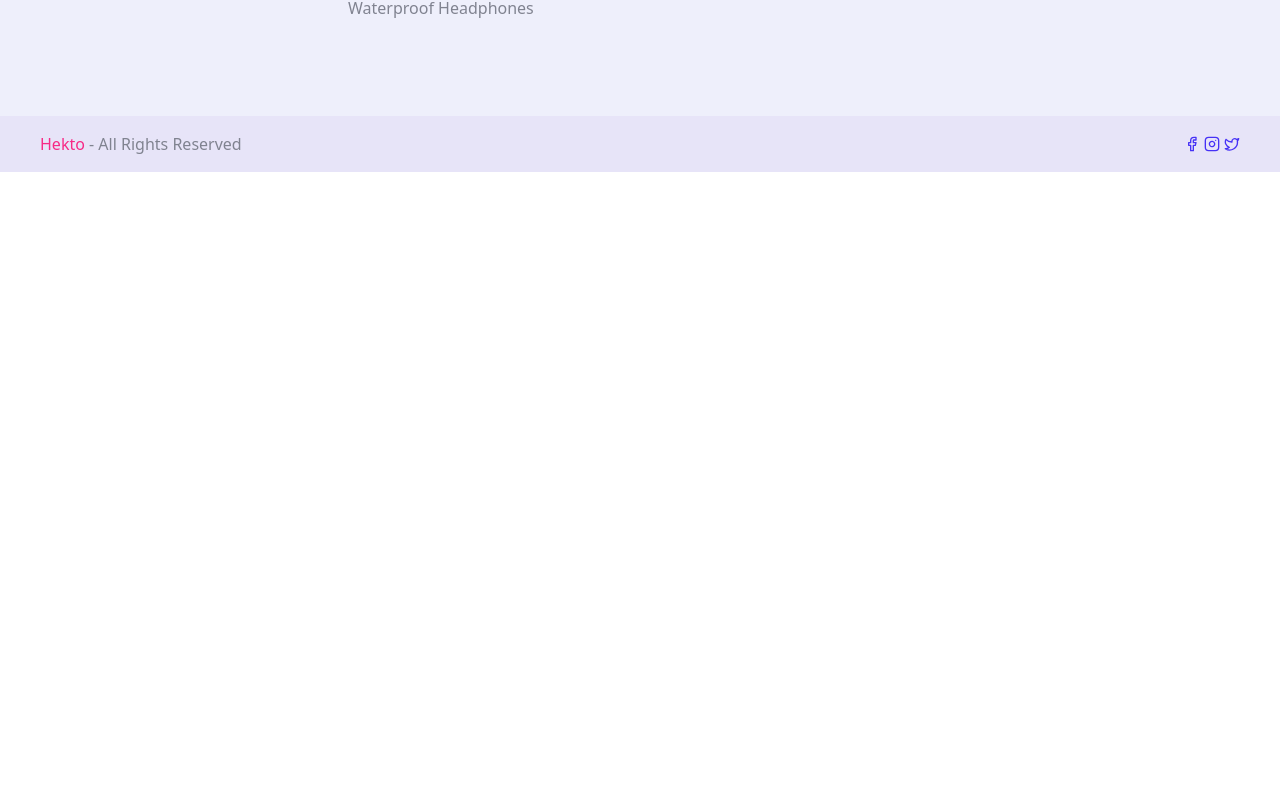
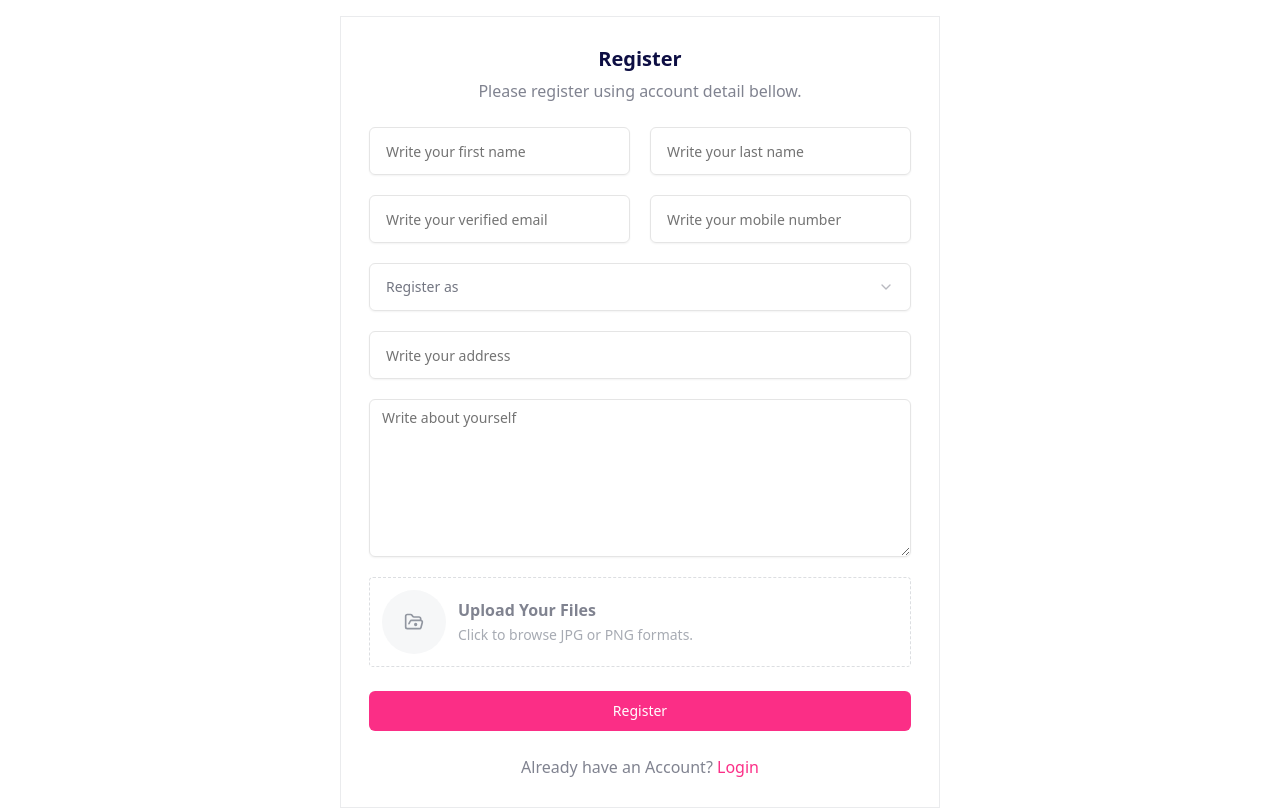
Before and after one commit to monishatBaishnab/hekto_client, a React (Vite) app: page /register in a window 1280 px wide. Shown: the part 456-1265 px from the top of the page. Before the commit the page ends 800 px from the top, so only its background shows below. Built offline with nearby package versions, Linux system fonts and the light colour scheme.

Commit message:
Create login & logout pages.

```diff
--- /dev/null
+++ b/src/components/form/HFile.tsx
@@ -0,0 +1,164 @@
+import { FolderOpenDot, Image, Trash2 } from 'lucide-react';
+import { ChangeEvent, useEffect, useRef, useState } from 'react';
+
+type TTFileProps = {
+  name: string;
+  label?: string;
+  value?: string;
+  onChange: (file: File | null) => void;
+};
+
+const File = ({ name, label, onChange, value }: TTFileProps) => {
+  const [file, setFile] = useState<File | null>(null);
+  const [previewImage, setPreviewImage] = useState<string | null>(
+    (value as string) ?? null
+  );
+  const [errorMessage, setErrorMessage] = useState<string | null>(null);
+  const inputRef = useRef<HTMLInputElement | null>(null);
+
+  const handleFileUpload = (e: ChangeEvent<HTMLInputElement>) => {
+    const selectedFile = e?.target?.files?.[0];
+
+    if (!selectedFile) return;
+
+    const isValidFileType = ['image/jpeg', 'image/png'].includes(
+      selectedFile.type
+    );
+    const isValidFileSize = selectedFile.size <= 1024 * 1024; // 1 MB
+
+    if (!isValidFileType) {
+      setErrorMessage('Only JPG and PNG formats are allowed.');
+
+      return;
+    }
+
+    if (!isValidFileSize) {
+      setErrorMessage('File size should not exceed 1 MB.');
+
+      return;
+    }
+
+    setErrorMessage(null); // Clear any previous error
+
+    const reader = new FileReader();
+
+    reader.onloadend = () => {
+      setPreviewImage(reader.result as string);
+    };
+    reader.readAsDataURL(selectedFile);
+
+    setFile(selectedFile);
+  };
+
+  const deleteFile = () => {
+    setFile(null);
+    setPreviewImage(null);
+
+    // Reset the input value to allow re-uploading the same file
+    if (inputRef.current) {
+      inputRef.current.value = '';
+    }
+  };
+
+  const formatFileName = (name: string) => {
+    const fileNameParts = name.split('.');
+    const extension = fileNameParts.pop();
+    const fileName = fileNameParts.join('.');
+
+    return fileName.length > 10
+      ? `${fileName.slice(0, 10)}...${extension}`
+      : `${fileName}.${extension}`;
+  };
+
+  useEffect(() => {
+    onChange(file);
+  }, [file]);
+
+  return (
+    <div className="space-y-3">
+      {label && (
+        <label className="text-base text-athens-gray-800" htmlFor={name}>
+          {label}
+        </label>
+      )}
+      <label
+        className="flex cursor-pointer items-center gap-3 rounded border border-dashed border-athens-gray-200 bg-white p-3 transition-all hover:bg-athens-gray-50/10"
+        htmlFor={name}
+      >
+        <div className="flex size-16 items-center justify-center rounded-full bg-athens-gray-50">
+          <FolderOpenDot className="size-5 text-athens-gray-500" />
+        </div>
+        <div>
+          <h5 className="font-semibold text-athens-gray-600">
+            Upload Your Files
+          </h5>
+          <small className="text-sm text-athens-gray-400">
+            Click to browse JPG or PNG formats.
+          </small>
+        </div>
+      </label>
+      <input
+        ref={inputRef}
+        className="hidden"
+        id={name}
+        name={name}
+        type="file"
+        onChange={handleFileUpload}
+      />
+
+      {errorMessage && <p className="text-sm">{errorMessage}</p>}
+
+      {((file && !errorMessage) || previewImage) && (
+        <div className="relative flex items-center gap-2 rounded-md border border-athens-gray-200 bg-white p-3">
+          <div className="flex size-8 shrink-0 items-center justify-center rounded-full bg-athens-gray-100">
+            <Image className="size-4 text-athens-gray-800" />
+          </div>
+          <div>
+            {file?.name ? (
+              <h6 className="!text-sm">{formatFileName(file.name)}</h6>
+            ) : previewImage ? (
+              <h6 className="!text-sm">
+                {(previewImage?.length as number) > 10
+                  ? previewImage?.slice(0, 10)
+                  : previewImage}
+              </h6>
+            ) : null}
+            {file?.size && (
+              <p className="!text-xs !text-athens-gray-500">
+                {(Number(file?.size ?? 0) / 1024 / 1024).toFixed(2)}MB
+              </p>
+            )}
+          </div>
+          <div className="absolute inset-y-0 right-3 flex items-center">
+            <button onClick={deleteFile}>
+              <Trash2 className="size-4 text-athens-gray-500 transition-all hover:text-athens-gray-800" />
+            </button>
+          </div>
+        </div>
+      )}
+    </div>
+  );
+};
+
+const HFile = ({ name, label }: { name: string; label?: string }) => {
+  // const { control } = useFormContext();
+
+  return (
+    // <Controller
+    //   control={control}
+    //   name={name}
+    //   render={({ field: { onChange, value } }) => (
+    //     <File
+    //       label={label}
+    //       name={name}
+    //       value={value as string}
+    //       onChange={onChange}
+    //     />
+    //   )}
+    // />
+
+    <File label={label} name={name} value="" onChange={() => {}} />
+  );
+};
+
+export default HFile;
--- /dev/null
+++ b/src/components/form/HInput.tsx
@@ -0,0 +1,9 @@
+const HInput = () => {
+  return (
+    <div>
+      <h1>This is HInput Component</h1>
+    </div>
+  );
+};
+
+export default HInput;
--- a/src/pages/Login.tsx
+++ b/src/pages/Login.tsx
@@ -1,7 +1,51 @@
+import PageHeader from '@/components/PageHeader';
+import { Button } from '@/components/ui/button';
+import { Input } from '@/components/ui/input';
+import { Link } from 'react-router-dom';
+
 const Login = () => {
   return (
     <div>
-      <h1>This is Login Component</h1>
+      <PageHeader title="My Account" />
+
+      <div className="container flex items-center justify-center">
+        <div className="min-w-96 space-y-6 border border-athens-gray-100 p-7">
+          <div className="space-y-1.5">
+            <h4 className="text-center text-xl font-bold text-h-black">
+              Login
+            </h4>
+            <p className="text-center text-athens-gray-600">
+              Please login using account detail bellow.
+            </p>
+          </div>
+          <div className="space-y-4">
+            <Input
+              placeholder="Email Address"
+              required
+              id="email"
+              className="h-12 px-4 outline-none !ring-0 focus:ring-0"
+            />
+            <Input
+              placeholder="Email Address"
+              required
+              id="email"
+              className="h-12 px-4 outline-none !ring-0 focus:ring-0"
+            />
+            <span className="ml-1 block cursor-pointer text-sm font-medium text-athens-gray-900">
+              Forgot Password?
+            </span>
+            <Button className="w-full" size="lg">
+              Login
+            </Button>
+            <div className="text-center text-athens-gray-600">
+              <span>Don’t have an Account? </span>
+              <Link to={'/register'} className="text-rose-600">
+                Create account
+              </Link>
+            </div>
+          </div>
+        </div>
+      </div>
     </div>
   );
 };
--- a/src/pages/Register.tsx
+++ b/src/pages/Register.tsx
@@ -1,7 +1,108 @@
+import HFile from '@/components/form/HFile';
+import PageHeader from '@/components/PageHeader';
+import { Button } from '@/components/ui/button';
+import { Input } from '@/components/ui/input';
+import {
+  Select,
+  SelectContent,
+  SelectItem,
+  SelectTrigger,
+  SelectValue,
+} from '@/components/ui/select';
+import { Textarea } from '@/components/ui/textarea';
+import { Link } from 'react-router-dom';
+
+const sort_options = [
+  { key: 'USER', label: 'User' },
+  { key: 'VENDOR', label: 'Vendor' },
+];
+
 const Register = () => {
   return (
     <div>
-      <h1>This is Register Component</h1>
+      <PageHeader title="My Account" />
+
+      <div className="container flex items-center justify-center">
+        <div className="w-full space-y-6 border border-athens-gray-100 p-7 md:w-2/3 lg:w-1/2">
+          <div className="space-y-1.5">
+            <h4 className="text-center text-xl font-bold text-h-black">
+              Register
+            </h4>
+            <p className="text-center text-athens-gray-600">
+              Please register using account detail bellow.
+            </p>
+          </div>
+
+          <div className="space-y-5">
+            <div className="grid grid-cols-1 gap-5 md:grid-cols-2">
+              <Input
+                placeholder="Write your first name"
+                required
+                id="first_name"
+                className="h-12 px-4 outline-none !ring-0 focus:ring-0"
+              />
+
+              <Input
+                required
+                placeholder="Write your last name"
+                id="last_name"
+                className="h-12 px-4 outline-none !ring-0 focus:ring-0"
+              />
+            </div>
+            <div className="grid grid-cols-1 gap-5 md:grid-cols-2">
+              <Input
+                placeholder="Write your verified email"
+                required
+                id="email"
+                className="h-12 px-4 outline-none !ring-0 focus:ring-0"
+              />
+              <Input
+                required
+                placeholder="Write your mobile number"
+                id="mobile"
+                className="h-12 px-4 outline-none !ring-0 focus:ring-0"
+              />
+            </div>
+            <Select>
+              <SelectTrigger className="h-12 w-full rounded-md px-4 !text-athens-gray-700 outline-none focus:ring-0">
+                <SelectValue placeholder="Register as" />
+              </SelectTrigger>
+              <SelectContent>
+                {sort_options?.map(({ key, label }) => (
+                  <SelectItem key={key} value={key}>
+                    {label}
+                  </SelectItem>
+                ))}
+              </SelectContent>
+            </Select>
+            <Input
+              required
+              placeholder="Write your address"
+              id="address"
+              className="h-12 px-4 outline-none !ring-0 focus:ring-0"
+            />
+
+            <Textarea
+              required
+              placeholder="Write about yourself"
+              id="description"
+              rows={7}
+              className="outline-none !ring-0 focus:ring-0"
+            />
+            <HFile name="item" />
+          </div>
+
+          <Button className="w-full" size="lg">
+            Register
+          </Button>
+          <div className="text-center text-athens-gray-600">
+            <span>Already have an Account? </span>
+            <Link to={'/login'} className="text-rose-600">
+              Login
+            </Link>
+          </div>
+        </div>
+      </div>
     </div>
   );
 };
```
